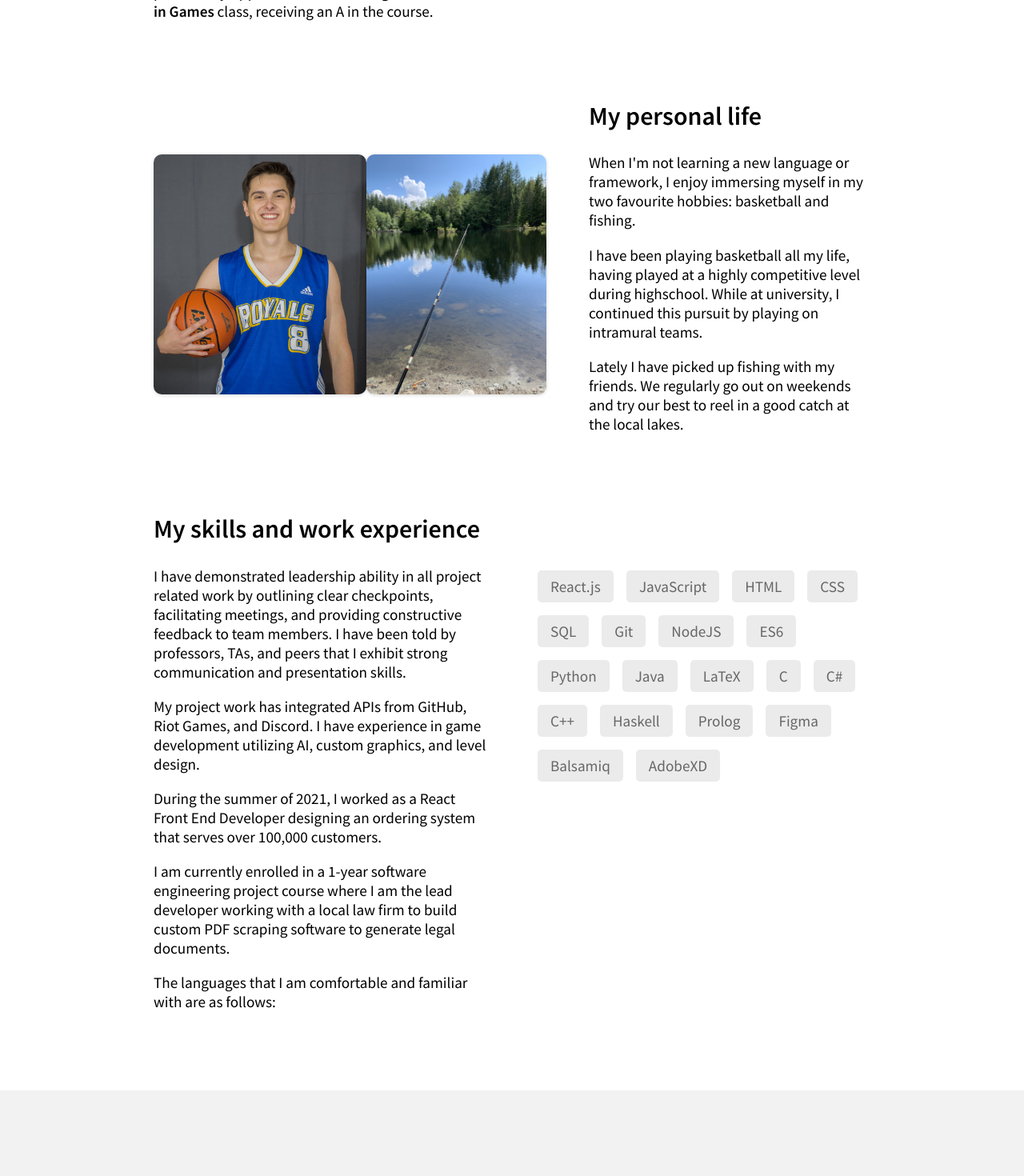
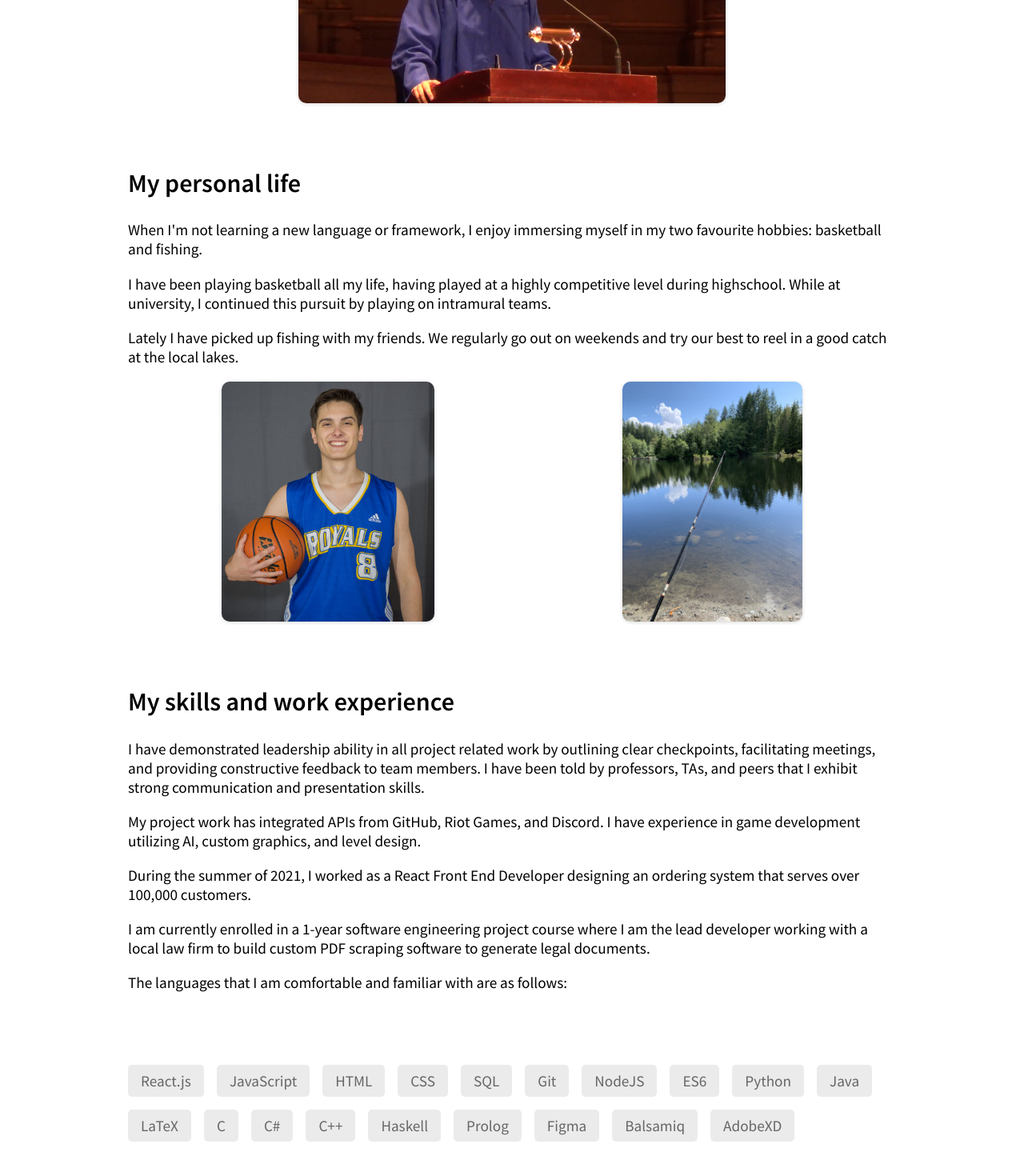
Before and after one commit to RMcCurdy/My-Portfolio-V3, a React (Create React App) app in the folder reactapp/: page / in a window 1280 px wide. Shown: the part 1520-2990 px from the top of the page at 80% size. Built offline with nearby package versions, Linux system fonts and the light colour scheme.

Commit message:
Mobile CSS for About and Contact

```diff
--- a/reactapp/src/components/About.js
+++ b/reactapp/src/components/About.js
@@ -30,7 +30,7 @@ const About = () => {
         <Element name='about' className='about-container section-padding'>
             <h1 className='heading-secondary'>About</h1>
             <div className='about-content-container'>
-                <div className='shadow-container'>
+                <div className='about-text-container'>
                     <h2 className='heading-section'>Get to know me!</h2>
                     <p className='paragraph-primary'>
                         I'm a 4th year <span className='about-emphasis-text'>Computer Science</span> student studying at the University of Calgary. I will be graduating with a BSc
@@ -54,13 +54,13 @@ const About = () => {
                     {/* <img src={Headshot} alt='robert-headshot' /> */}
                 </div>
             </div>
-            <div style={{ marginTop: '5rem' }} className='about-content-container'>
+            <div style={{ marginTop: '5rem' }} className='about-content-container column-reverse-mobile'>
                 <div className='about-image-container'>
                     <img className='image-curved' src={Basketball} alt='robert-headshot' />
                     <img className='image-curved' src={Fishing} alt='robert-headshot' />
                 </div>
 
-                <div className='shadow-container'>
+                <div className='about-text-container'>
                     <h2 style={{ marginTop: '0' }} className='heading-section'>
                         My personal life
                     </h2>
@@ -77,7 +77,7 @@ const About = () => {
                 </div>
             </div>
             <div style={{ marginTop: '5rem' }} className='about-skills-container'>
-                <div className='shadow-container'>
+                <div className='about-text-container'>
                     <h2 style={{ marginTop: '0' }} className='heading-section'>
                         My skills and work experience
                     </h2>
--- a/reactapp/src/components/Contact.js
+++ b/reactapp/src/components/Contact.js
@@ -25,7 +25,17 @@ const Contact = () => {
             body: JSON.stringify(mailObject),
         })
             .then((response) => response.text())
-            .then((data) => console.log(data))
+            .then((data) => {
+                console.log(data);
+                if (data.isSuccess === true) {
+                    setToggleSuccess(1);
+                    setName('');
+                    setEmail('');
+                    setMessage('');
+                } else {
+                    setToggleSuccess(2);
+                }
+            })
             .catch((error) => console.log('Error detected: ' + error));
     };
 
--- a/reactapp/src/styles.css
+++ b/reactapp/src/styles.css
@@ -247,7 +247,7 @@ textarea {
 
 .about-skills-container {
     display: flex;
-    flex: 1 auto;
+    flex: 1;
     max-width: 75%;
 }
 
@@ -517,32 +517,79 @@ textarea {
 }
 
 /* Media Query */
-/* Extra small devices (phones, 600px and down) */
-@media only screen and (max-width: 600px) {
+
+/* 1000px and down */
+@media only screen and (max-width: 1500px) {
+    .about-content-container {
+        display: flex;
+        flex-direction: column;
+        justify-content: center;
+        align-items: center;
+    }
+    .about-skills-container {
+        display: flex;
+        flex-direction: column;
+        justify-content: center;
+        align-items: center;
+    }
+    .column-reverse-mobile {
+        flex-direction: column-reverse;
+    }
+    .about-content-container > * {
+        width: 100%;
+    }
+    .about-skills-container > * {
+        width: 100%;
+    }
+}
+
+/* 1000px and down */
+@media only screen and (max-width: 1000px) {
+    .navbar-content-container {
+        padding: 0 1rem;
+    }
+    .heading-primary {
+        font-size: 3rem;
+        padding: 0 0.25rem;
+    }
+    .text-primary {
+        font-size: 1.5rem;
+        padding: 0 0.25rem;
+    }
+    .home-icons {
+        transform: scale(2);
+    }
+    .home-icons-container > * {
+        margin: 0 1.5rem;
+    }
+    .about-image-container > * {
+        height: 250px;
+    }
+}
+
+/* 500px and down */
+@media only screen and (max-width: 500px) {
     .photo-card-container {
         display: block;
-    }
-    .about-content-container {
-        display: block;
-        justify-content: center;
     }
     .photo-card {
         width: 90vw;
     }
+    .heading-primary {
+        font-size: 2.5rem;
+        padding: 0 0.25rem;
+    }
+    .text-primary {
+        font-size: 1.25rem;
+        padding: 0 0.25rem;
+    }
+    .home-icons {
+        transform: scale(1.75);
+    }
+    .home-icons-container > * {
+        margin: 0 1.25rem;
+    }
+    .about-image-container > * {
+        height: 150px;
+    }
 }
-
-/* Small devices (portrait tablets and large phones, 600px and up) */
-@media only screen and (min-width: 600px) {
-}
-
-/* Medium devices (landscape tablets, 768px and up) */
-@media only screen and (min-width: 768px) {
-}
-
-/* Large devices (laptops/desktops, 992px and up) */
-@media only screen and (min-width: 992px) {
-}
-
-/* Extra large devices (large laptops and desktops, 1200px and up) */
-@media only screen and (min-width: 1200px) {
-}
```
